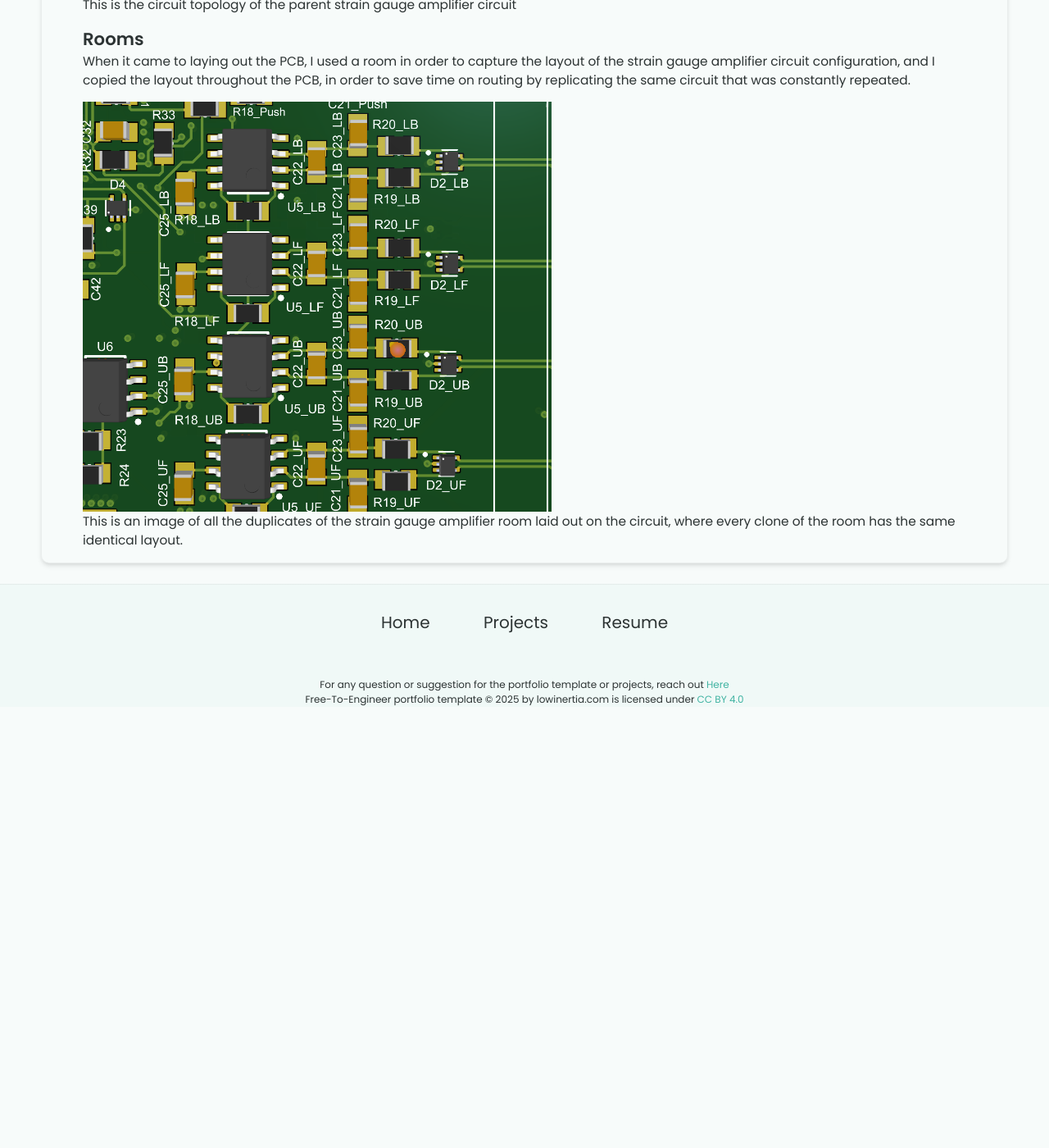
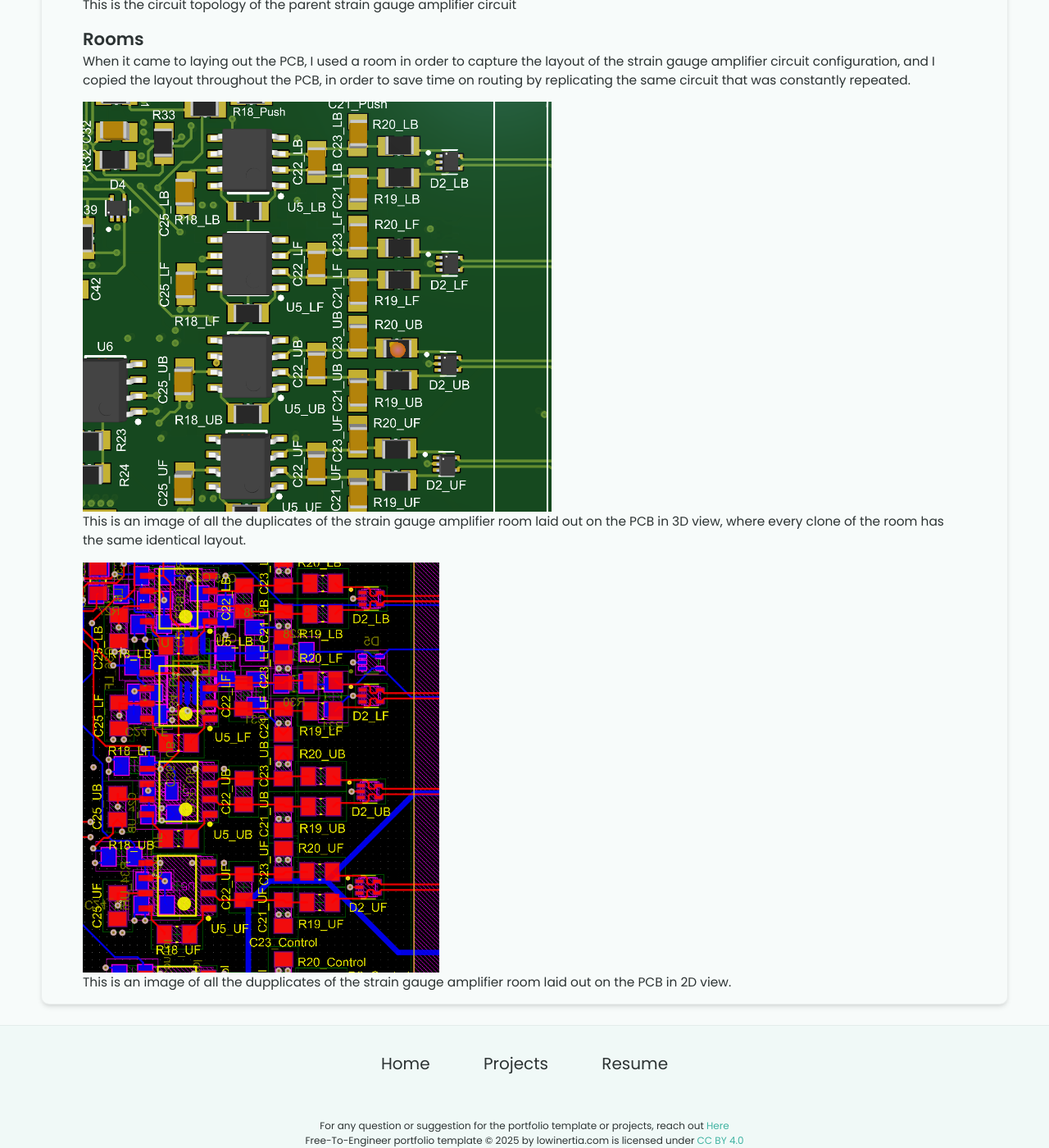
Before and after one commit to WillyWonky967/WillyWonky967.github.io, a Jekyll site: the page built from _projects/TelemNode/index.md, in a window 1280 px wide and 1400 px high, scrolled down 4590 px. Shown: the whole window at 82% size. Built offline with Jekyll 4.4.1, drawn with Linux system fonts in a browser that asks for light colours; before the commit the page ends 5452 px from its top, so only the background shows below that.

Commit message:
continuation of last commit

```diff
--- a/_projects/TelemNode/index.md
+++ b/_projects/TelemNode/index.md
@@ -52,4 +52,7 @@ This is the circuit topology of the parent strain gauge amplifier circuit
 When it came to laying out the PCB, I used a room in order to capture the layout of the strain gauge amplifier circuit configuration, and I copied the layout throughout the PCB, in order to save time on routing by replicating the same circuit that was constantly repeated.
 
 {% include image-gallery.html images="Website_Telemnode5.png" height="500" %}
-This is an image of all the duplicates of the strain gauge amplifier room laid out on the circuit, where every clone of the room has the same identical layout.
+This is an image of all the duplicates of the strain gauge amplifier room laid out on the PCB in 3D view, where every clone of the room has the same identical layout.
+
+{% include image-gallery.html images="Website_Telemnode7.png" height="500" %}
+This is an image of all the dupplicates of the strain gauge amplifier room laid out on the PCB in 2D view.
```
